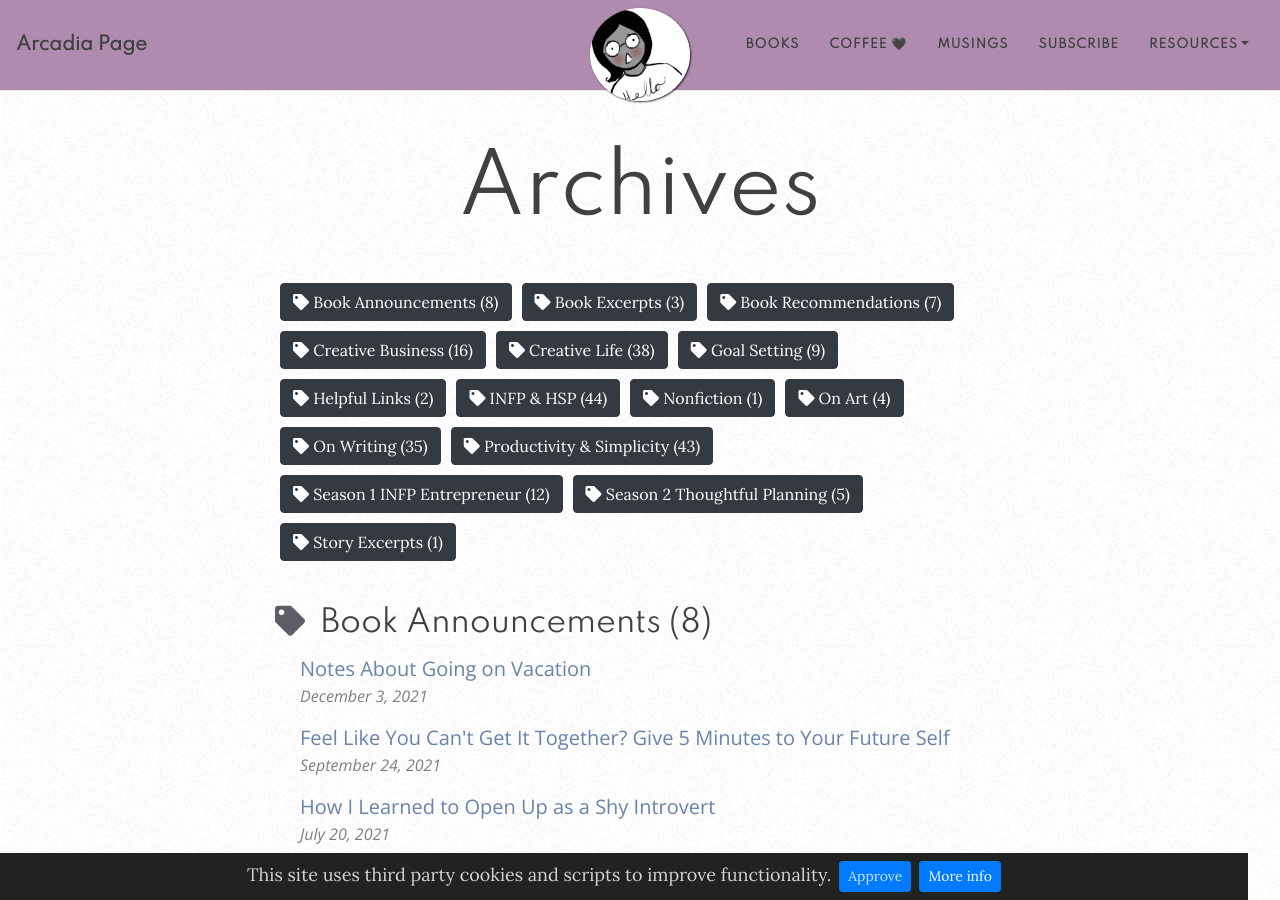
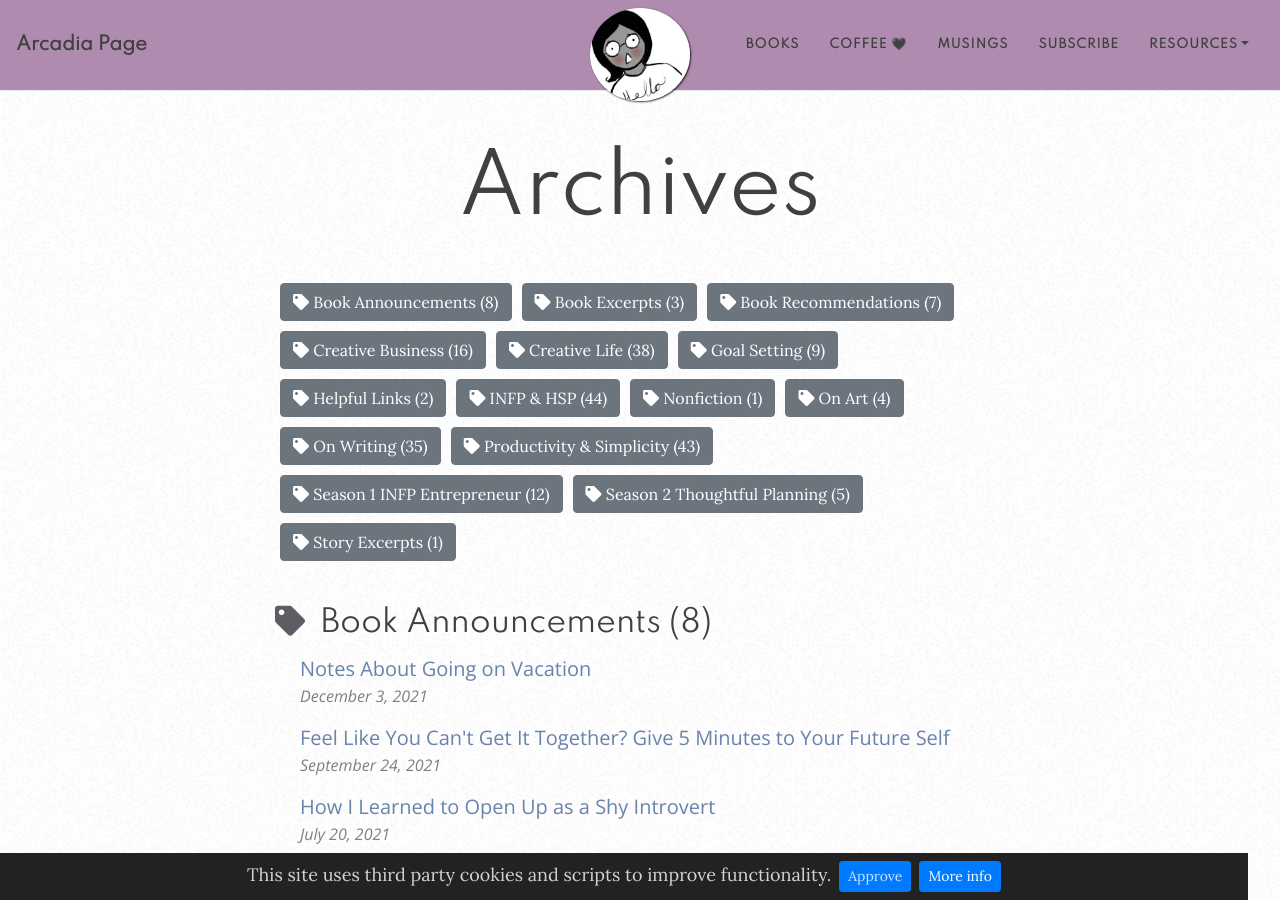
Before and after one commit to arcadiapage/arcadiapage.github.io, a Jekyll site: the page built from tags.html, in a window 1280 px wide and 900 px high. Built offline with Jekyll 4.4.1, drawn with Linux system fonts in a browser that asks for light colours; nearby versions of some CDN libraries; comment, search, counter and statistics services are not loaded.

Commit message:
Update from Forestry.io arcadiapage updated tags.html

```diff
--- a/tags.html
+++ b/tags.html
@@ -13,7 +13,7 @@
 {%- assign tags_list = site_tags | split:',' | sort -%}
 
 {%- for tag in tags_list -%}
-    <a href="#{{- tag -}}" class="btn btn-dark tag-btn"><i class="fas fa-tag" aria-hidden="true"></i>&nbsp;{{- tag -}}&nbsp;({{site.tags[tag].size}})</a>
+    <a href="#{{- tag -}}" class="btn btn-secondary tag-btn"><i class="fas fa-tag" aria-hidden="true"></i>&nbsp;{{- tag -}}&nbsp;({{site.tags[tag].size}})</a>
 {%- endfor -%}
 
 <div id="full-tags-list">
```
